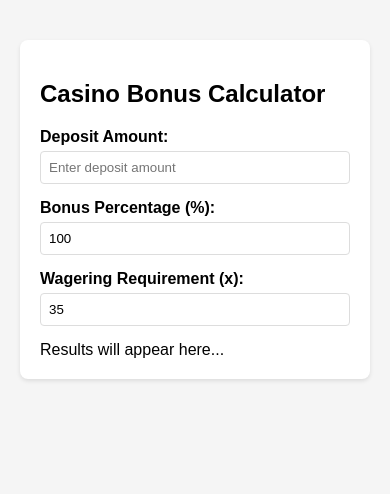
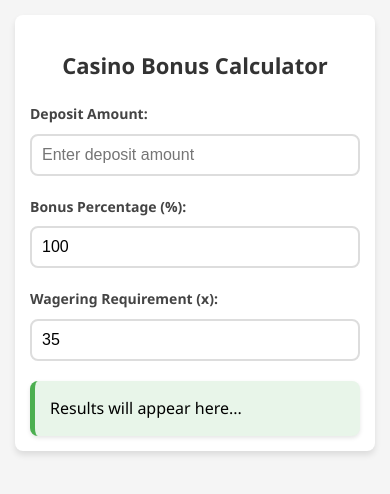
Before and after one commit to playdevem/casino-bonus-calculator, a plain HTML site: page index.html in a window 390 px wide. Drawn offline with Linux system fonts and the light colour scheme.

Commit message:
Update style.css

```diff
--- a/css/style.css
+++ b/css/style.css
@@ -1,28 +1,147 @@
 body {
-    font-family: Arial, sans-serif;
+    font-family: 'Segoe UI', Arial, sans-serif;
     max-width: 600px;
     margin: 20px auto;
     padding: 20px;
     background-color: #f5f5f5;
+    line-height: 1.6;
 }
 .calculator {
     background-color: white;
-    padding: 20px;
-    border-radius: 8px;
-    box-shadow: 0 2px 4px rgba(0,0,0,0.1);
+    padding: 25px;
+    border-radius: 12px;
+    box-shadow: 0 4px 6px rgba(0,0,0,0.1);
+    width: 100%;
+    box-sizing: border-box;
+}
+h2 {
+    font-size: 28px;
+    color: #333;
+    margin-bottom: 25px;
+    text-align: center;
 }
 .input-group {
-    margin-bottom: 15px;
+    margin-bottom: 20px;
 }
 label {
     display: block;
-    margin-bottom: 5px;
-    font-weight: bold;
+    margin-bottom: 8px;
+    font-weight: 600;
+    font-size: 16px;
+    color: #444;
 }
 input {
     width: 100%;
-    padding: 8px;
-    border: 1px solid #ddd;
-    border-radius: 4px;
+    padding: 12px;
+    border: 2px solid #ddd;
+    border-radius: 8px;
     box-sizing: border-box;
+    font-size: 16px;
+    transition: border-color 0.3s ease;
+    -webkit-appearance: none;
+    appearance: none;
 }
+input:focus {
+    border-color: #4CAF50;
+    outline: none;
+    box-shadow: 0 0 5px rgba(76,175,80,0.2);
+}
+.result {
+    margin-top: 25px;
+    padding: 20px;
+    background-color: #e8f5e9;  /* Light green background */
+    border-radius: 8px;
+    border-left: 5px solid #4CAF50;  /* Green accent border */
+    box-shadow: 0 2px 4px rgba(0,0,0,0.1);
+}
+/* Style for the result text */
+.result h3 {
+    color: #2e7d32;  /* Darker green for headers */
+    margin-top: 0;
+    font-size: 20px;
+    margin-bottom: 15px;
+}
+.result p {
+    margin: 10px 0;
+    color: #1b5e20;  /* Dark green for text */
+    font-size: 16px;
+    line-height: 1.8;
+    word-wrap: break-word;
+}
+/* Tablet optimization */
+@media (max-width: 768px) {
+    body {
+        padding: 15px;
+        margin: 10px auto;
+    }
+
+    .calculator {
+        padding: 20px;
+    }
+
+    h2 {
+        font-size: 26px;
+    }
+}
+/* Mobile optimization */
+@media (max-width: 480px) {
+    body {
+        padding: 10px;
+        margin: 5px;
+    }
+
+    .calculator {
+        padding: 15px;
+        border-radius: 8px;
+    }
+
+    h2 {
+        font-size: 22px;
+        margin-bottom: 20px;
+    }
+
+    label {
+        font-size: 14px;
+    }
+
+    input {
+        font-size: 16px; /* Keep 16px to prevent zoom on iOS */
+        padding: 10px;
+    }
+
+    .result {
+        padding: 15px;
+        margin-top: 20px;
+    }
+
+    .result h3 {
+        font-size: 18px;
+    }
+
+    .result p {
+        font-size: 14px;
+        line-height: 1.6;
+    }
+}
+/* Small mobile optimization */
+@media (max-width: 320px) {
+    .calculator {
+        padding: 12px;
+    }
+
+    h2 {
+        font-size: 20px;
+    }
+
+    input {
+        padding: 8px;
+    }
+}
+/* Prevent zoom on iOS */
+@media screen and (-webkit-min-device-pixel-ratio: 0) {
+    select,
+    textarea,
+    input {
+        font-size: 16px;
+    }
+}
```
